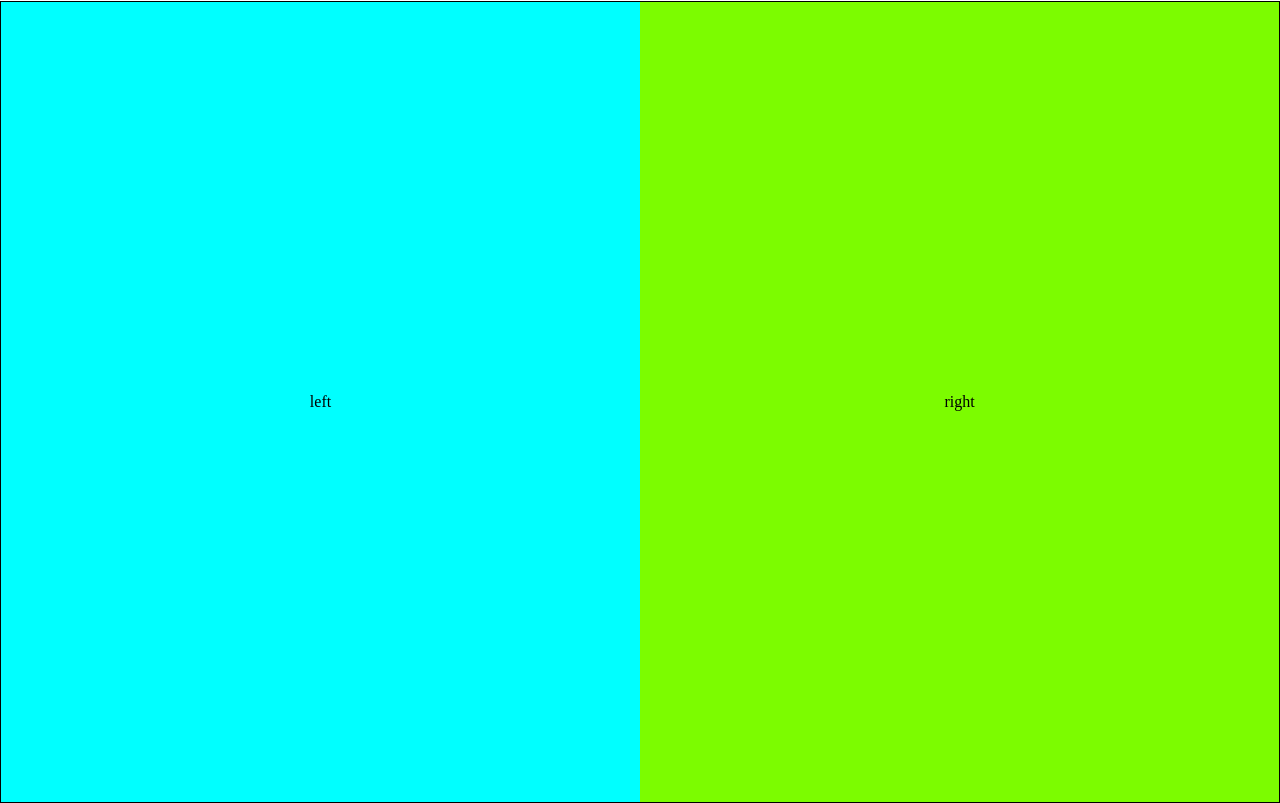
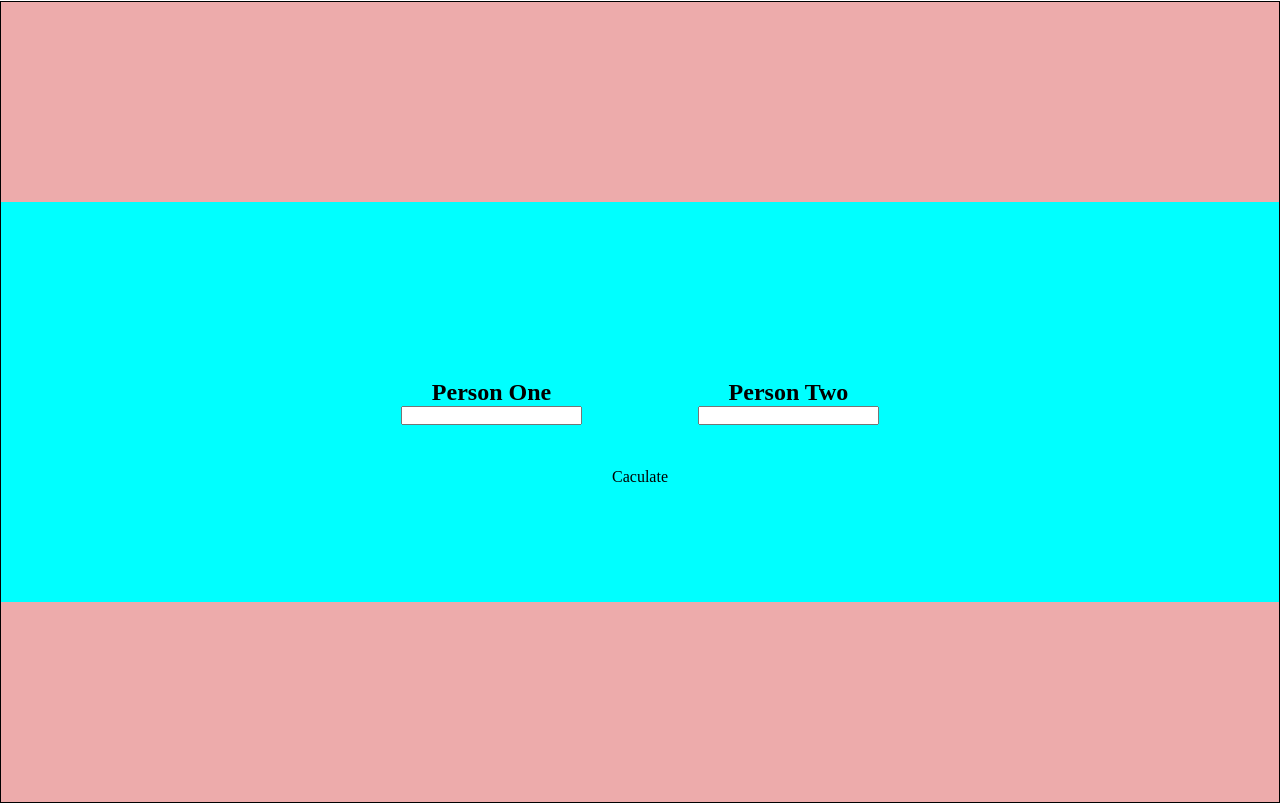
Before and after one commit to AngeloTree/LoveApp, a plain HTML site: page index.html in a window 1280 px wide. Shown: the part 99-902 px from the top of the page. Drawn offline with Linux system fonts and the light colour scheme; no server answers.

Commit message:
fix: revamp ui

```diff
--- a/CSS/home.css
+++ b/CSS/home.css
@@ -27,29 +27,17 @@
   border: 1px solid black;
 }
 
-.left,
-.right {
+.center {
   display: flex;
   justify-content: center;
   align-items: center;
+  text-align: center;
+  background-color: aqua;
+  min-height: 50vh;
+  width: 100%;
+  gap: 30px;
 }
 
-.left {
-  background-color: cyan;
-  flex: 1;
-  height: 100vh;
+.middle {
+  margin-top: 150px;
 }
-
-.left:hover {
-  background-color: rgb(252, 44, 72);
-}
-
-.right:hover {
-  background-color: rgb(252, 44, 238);
-}
-
-.right {
-  background-color: lawngreen;
-  flex: 1;
-  height: 100vh;
-}
--- a/index.html
+++ b/index.html
@@ -12,8 +12,17 @@
       <h1>Love Calculator</h1>
     </div>
     <div class="main">
-      <div class="left">left</div>
-      <div class="right">right</div>
+      <div class="center">
+        <div class="one">
+          <h2>Person One</h2>
+          <input type="text" />
+        </div>
+        <div class="middle">Caculate</div>
+        <div class="two">
+          <h2>Person Two</h2>
+          <input type="text" />
+        </div>
+      </div>
     </div>
     <script src="./API/app.js"></script>
   </body>
```
